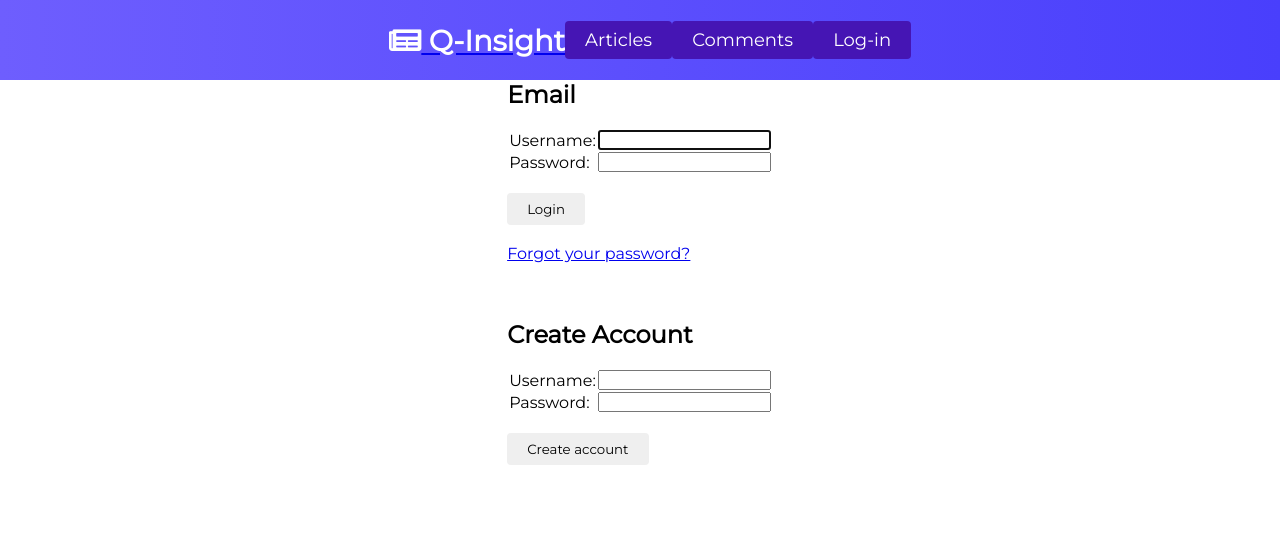
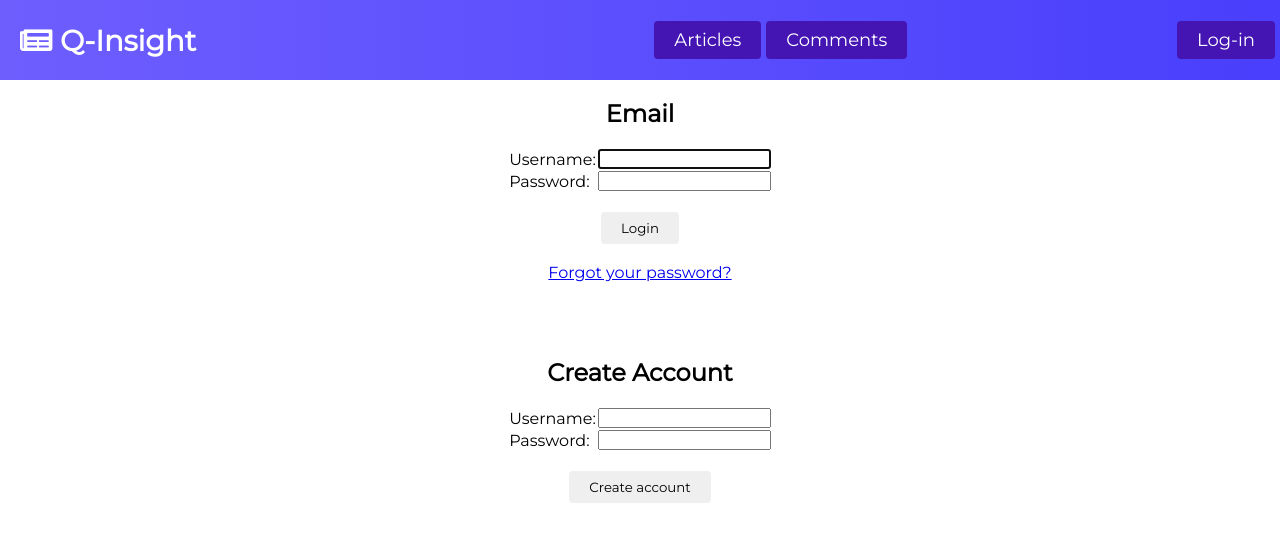
Before and after one commit to andrewkirima/Social-News-Website, a React (Create React App) app in the folder react-frontend/: page /login in a window 1280 px wide. Shown: the top 542 px of the page. Built offline with nearby package versions, Linux system fonts and the light colour scheme.

Commit message:
Styling updates

```diff
--- a/react-frontend/src/components/Articles/ArticleListings.js
+++ b/react-frontend/src/components/Articles/ArticleListings.js
@@ -52,8 +52,16 @@ const ArticleList = (articleList) => {
               Upvotes: {data.upvotes}
             </div>
             <br />
-            <Button>Edit Post</Button>
-            <Button>Delete Post</Button>
+            <div
+              style={{
+                display: "flex",
+                justifyContent: "center",
+                alignItems: "center",
+              }}
+            >
+              <Button>Edit Post</Button>&nbsp;
+              <Button>Delete Post</Button>
+            </div>
             <br />
             <br />
           </div>
--- a/react-frontend/src/components/Articles/PostArticle.js
+++ b/react-frontend/src/components/Articles/PostArticle.js
@@ -98,9 +98,17 @@ class PostArticle extends Component {
             </tbody>
           </table>
           <br />
-          <button className="btn btn-primary" type="submit">
-            Submit
-          </button>
+          <div
+            style={{
+              display: "flex",
+              justifyContent: "center",
+              alignItems: "center",
+            }}
+          >
+            <button className="btn btn-primary" type="submit">
+              Submit
+            </button>
+          </div>
           <br />
           <br />
           <br />
--- a/react-frontend/src/components/Comments/PostComment.js
+++ b/react-frontend/src/components/Comments/PostComment.js
@@ -86,9 +86,17 @@ class PostComment extends Component {
             </tbody>
           </table>
           <br />
-          <button className="btn btn-primary" type="submit">
-            Post
-          </button>
+          <div
+            style={{
+              display: "flex",
+              justifyContent: "center",
+              alignItems: "center",
+            }}
+          >
+            <button className="btn btn-primary" type="submit">
+              Post
+            </button>
+          </div>
           <br />
           <br />
           <br />
--- a/react-frontend/src/components/Login.js
+++ b/react-frontend/src/components/Login.js
@@ -4,7 +4,16 @@ import "./Button.css";
 export const Login = () => {
   return (
     <div>
-      <h2>Email</h2>
+      <br />
+      <h2
+        style={{
+          display: "flex",
+          justifyContent: "center",
+          alignItems: "center",
+        }}
+      >
+        Email
+      </h2>
       <br />
       <form method="post" action="/rest/login">
         <table border="0">
@@ -32,15 +41,40 @@ export const Login = () => {
           </tbody>
         </table>
         <br />
+        <div
+          style={{
+            display: "flex",
+            justifyContent: "center",
+            alignItems: "center",
+          }}
+        >
           <input className="btn btn-primary" type="submit" value="Login" />
+        </div>
       </form>
       <br />
-      <a href="forgot">Forgot your password?</a>
+      <a
+        href="forgot"
+        style={{
+          display: "flex",
+          justifyContent: "center",
+          alignItems: "center",
+        }}
+      >
+        Forgot your password?
+      </a>
       <br />
       <br />
       <br />
       <br />
-      <h2>Create Account</h2>
+      <h2
+        style={{
+          display: "flex",
+          justifyContent: "center",
+          alignItems: "center",
+        }}
+      >
+        Create Account
+      </h2>
       <br />
       <form method="post" action="/rest/signup">
         <table border="0">
@@ -67,11 +101,19 @@ export const Login = () => {
           </tbody>
         </table>
         <br />
+        <div
+          style={{
+            display: "flex",
+            justifyContent: "center",
+            alignItems: "center",
+          }}
+        >
           <input
             className="btn btn-primary"
             type="submit"
             value="Create account"
           />
+        </div>
       </form>
     </div>
   );
--- a/react-frontend/src/components/Navbar/Navbar.css
+++ b/react-frontend/src/components/Navbar/Navbar.css
@@ -16,6 +16,22 @@
   justify-self: start;
   margin-left: 20px;
   cursor: pointer;
+}
+
+.link-item {
+  text-decoration: none !important;
+}
+
+.link-item-center {
+  text-decoration: none !important;
+  float: center;
+  margin-left: 28rem;
+}
+
+.link-item-right {
+  text-decoration: none !important;
+  float: right;
+  margin-left: auto;
 }
 
 /* .fa-react {
--- a/react-frontend/src/components/Navbar/Navbar.js
+++ b/react-frontend/src/components/Navbar/Navbar.js
@@ -14,19 +14,19 @@ class Navbar extends Component {
   render() {
     return (
       <nav className="NavbarItems">
-        <Link to="/">
+        <Link className="link-item" to="/">
           <h1 className="navbar-logo">
             <i className="fas fa-newspaper"></i> Q-Insight
           </h1>
         </Link>
-        <Link to="/articlespage">
-          <Button>Articles</Button>
+        <Link className="link-item-center" to="/articlespage">
+          &nbsp;&nbsp;<Button id="articleButton">Articles</Button>&nbsp;
         </Link>
-        <Link to="/commentspage">
-          <Button>Comments</Button>
+        <Link className="link-item" to="/commentspage">
+          <Button>Comments</Button>&nbsp;
         </Link>
-        <Link to="/login">
-          <Button>Log-in</Button>
+        <Link className="link-item-right" to="/login">
+          <Button>Log-in</Button>&nbsp;
         </Link>
       </nav>
     );
@@ -34,21 +34,3 @@ class Navbar extends Component {
 }
 
 export default Navbar;
-
-//<div className="menu-icon" onClick={this.handleClick}>
-//          <i
-//            className={this.state.clicked ? "fas fa-times" : "fas fa-bars"}
-//          ></i>
-//        </div>
-//        <ul className={this.state.clicked ? "nav-menu active" : "nav-menu"}>
-//          {MenuItem.map((item, index) => {
-//            return (
-//              <li key={index}>
-//                <a className={item.cName} href={item.url}>
-//                  {item.title}
-//                </a>
-//              </li>
-//            );
-//          })}
-//        </ul>
-//        <Button>Sign Up</Button>
```
Lines whose indentation alone changed are shown as unchanged.
